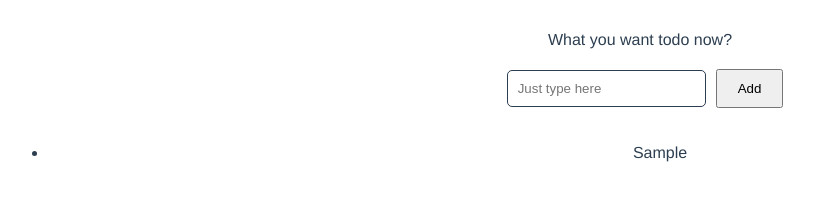
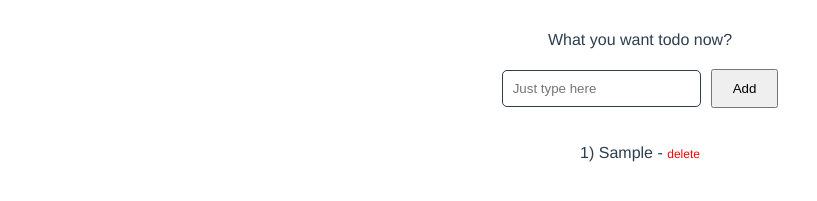
Before and after one commit to reyhan-farabi/learn-vue-cli, a Vue app: page / in a window 1280 px wide. Both pictures are taken after typing "Sample" into the empty fields and a click on the button "Add". Shown: the part 401-602 px from the top of the page, without its empty margins (0-817 px from the left). Built offline with nearby package versions, Linux system fonts and the light colour scheme.

Commit message:
modified list view & added bin.png assets

```diff
--- a/src/App.vue
+++ b/src/App.vue
@@ -20,11 +20,12 @@
     <button v-on:click.prevent="addList">Add</button>
   </form>
 
-  <ul>
-    <li v-for="(list, index) in todolist" :key="index">
-      {{ list }}
-    </li>
-  </ul>
+  <div v-if="todolist.length != 0">
+    <p v-for="(list, index) in todolist" :key="index">
+      {{ index + 1 }}) {{ list }} - <span>delete</span>
+    </p>
+  </div>
+  <p v-else>Anda tidak memiliki todolist untuk hari ini</p>
 </template>
 
 <script>
@@ -89,7 +90,7 @@ a {
 
 input {
   padding: 10px;
-  margin: 0 10px;
+  margin-right: 10px;
   border: 1px solid #2c3e50;
   border-radius: 5px;
 }
@@ -97,4 +98,9 @@ input {
 .todo-label {
   margin: 30px 0 0;
 }
+
+span {
+  color: red;
+  font-size: 12px;
+}
 </style>
```
Also changed, not shown: src/assets/bin.png (added).
